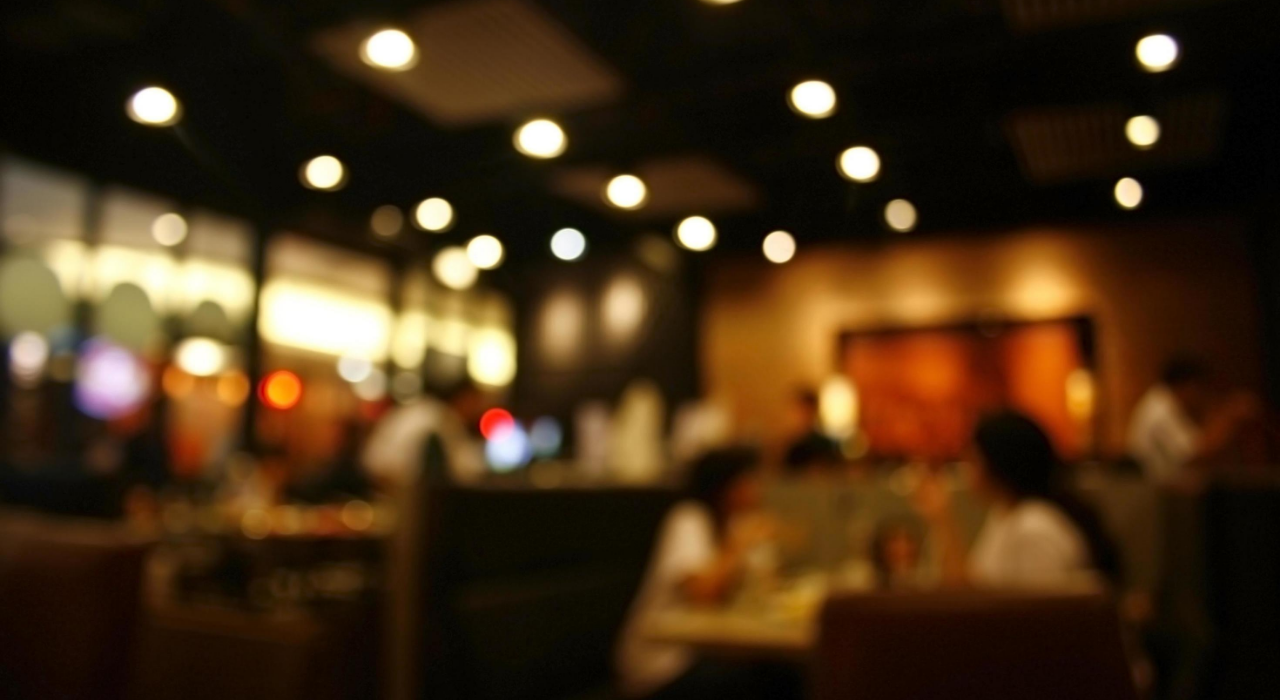
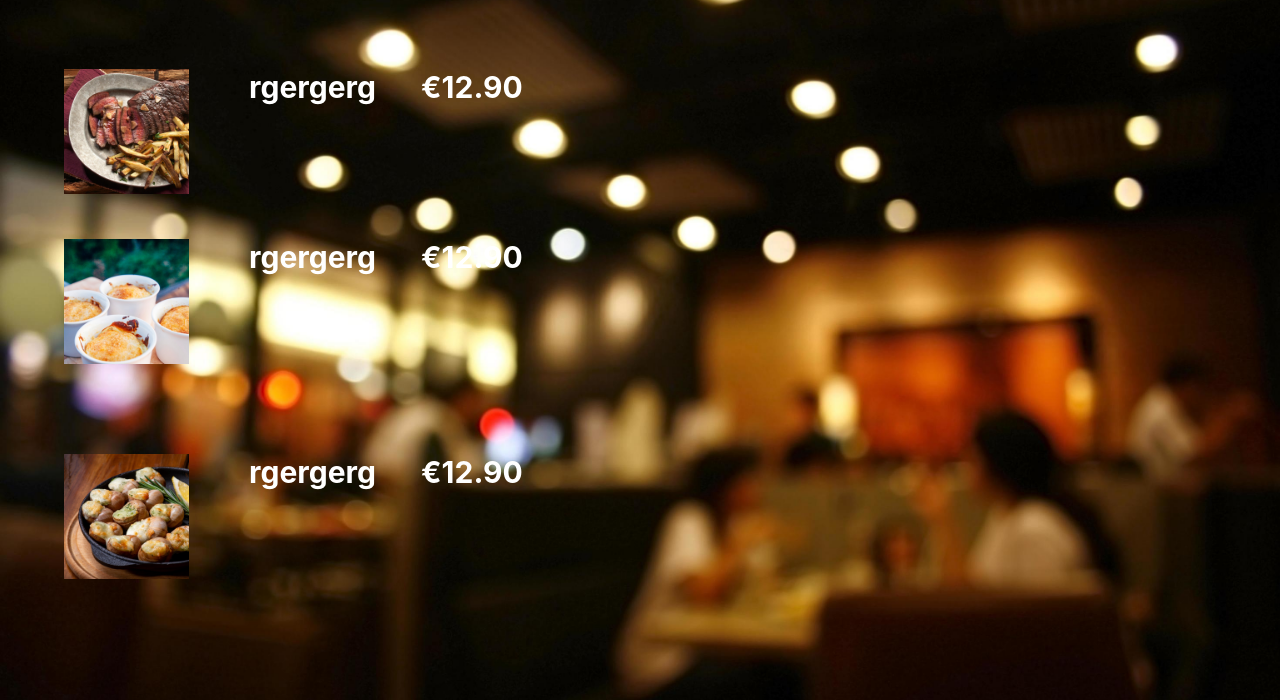
Before and after one commit to ililuab/Mini-Crud-Project, a PHP site: page /menu.php in a window 1280 px wide. Shown: the part 100-800 px from the top of the page. Run offline with PHP 8.4, Linux system fonts and the light colour scheme.

Commit message:
git pull request

```diff
--- a/css/styles.css
+++ b/css/styles.css
@@ -608,3 +608,104 @@ img{
 }
 
 /* Einde - Shoppingcart */
+
+/* Begin - Reserveren */
+
+.container-reserveren {
+  margin-top: 30px;
+  margin-left: 40%;
+  display: flex;
+  justify-content: center;
+  align-items: center;
+  width: 400px;
+}
+
+.reserveren-main-tekst {
+  font-size: 50px;
+}
+
+#resForm {
+  max-width: 400px;
+  border: 1px solid #aaa;
+}
+#resForm label, #resForm input, #resForm select {
+  display: block;
+  flex-wrap: wrap;
+  box-sizing: border-box;
+  width: 100%;
+  margin: 5px 0;
+}
+#resForm input[type="submit"] {
+  background: #964b00;
+  border: 0;
+  padding: 15px 0;
+  margin-top: 15px;
+  cursor: pointer;
+}
+/* Einde - Reserveren */
+
+/* Begin - Menu */
+
+.container-menu {
+  display: flex;
+  flex-wrap: wrap;
+  max-width: 1200px;
+  margin: 0 auto;
+  padding: 1.5em;
+}
+
+.menu {
+  font-family: "Inter", sans-serif;
+  font-size: 30px;
+}
+
+.menu-group-head {
+  margin: 0;
+  padding-bottom: 1em;
+  border-bottom: 2px solid #ccc;
+}
+
+.menu-groep {
+  display: grid;
+  grid-template-columns: 1fr;
+  gap: 1.5em;
+  padding: 1.5em 0;
+}
+
+.menu-item {
+  display: flex;
+}
+
+.menu-item-plaatje {
+  width: 160px;
+  height: 160px;
+  object-fit: cover;
+  margin-right: 2em;
+}
+
+.menu-item-tekst {
+  flex-grow: 1;
+}
+
+.menu-item-head {
+  display: flex;
+  color: white;
+  justify-content: space-between;
+  margin: 0;
+}
+
+.menu-item-naam {
+  margin-right: 1.5em;
+}
+
+.menu-item-beschrijving {
+  line-height: 1.6;
+}
+
+  .menu-item-plaatje {
+    width: 125px;
+    height: 125px;
+  }
+
+
+/* Einde - Menu */
--- a/menu.php
+++ b/menu.php
@@ -32,12 +32,49 @@
       </div>
     </div>
   </header>
-  <body>
+<body>
+  <div class="container-menu">
+    <div class="menu">
+      <div class="menu-groep">
+        <div class="menu-item">
+          <img class="menu-item-plaatje" src="Shopping/upload/product1.png" alt="">
+          <div class="menu-item-tekst">
+            <h4 class="menu-item-head">
+              <span class="menu-item-naam">rgergerg</span>
+              <span class="menu-item-prijs">€12.90</span>
+            </h4>
+            <p class="menu-item-beschrijving">   </p>
+          </div>
+        </div>
+        <div class="menu-item">
+          <img class="menu-item-plaatje" src="Shopping/upload/product2.png" alt="">
+          <div class="menu-item-tekst">
+            <h4 class="menu-item-head">
+              <span class="menu-item-naam">rgergerg</span>
+              <span class="menu-item-prijs">€12.90</span>
+            </h4>
+            <p class="menu-item-beschrijving">
 
+            </p>
+          </div>
+        </div>
+      </div>
+      <div class="menu-groep">
+        <div class="menu-item">
+          <img class="menu-item-plaatje" src="Shopping/upload/product3.png" alt="">
+          <div class="menu-item-tekst">
+            <h4 class="menu-item-head">
+              <span class="menu-item-naam">rgergerg</span>
+              <span class="menu-item-prijs">€12.90</span>
+            </h4>
+            <p class="menu-item-bescrhijving">
 
+            </p>
+          </div>
+        </div>
+      </div>
+    </div>
+  </div>
+</body>
 
-
-
-  <script src="js/main.js"></script>
-  </body>
 </html>
--- a/reserveren.php
+++ b/reserveren.php
@@ -37,15 +37,16 @@ if (isset($_POST["date"])) {
   if ($_RSV->save(
     $_POST["date"], $_POST["slot"], $_POST["name"],
     $_POST["email"], $_POST["tel"], $_POST["notes"])) {
-  } else { echo "<div class='err'>".$_RSV->error."</div>"; }
+  } else { echo $_RSV->error."</div>"; }
 }
 ?>
     <div class="container-reserveren">
         <div class="reserveren">
             <p class="reserveren-main-tekst">Reserveren</p>
+            <br>
             <form id="resForm" method="post" target="_self">
                 <label for="res_name">Naam</label>
-                <input class="input-reserveren" type="text" required name="name" placeholder="bijv..(ilias)" />
+                <input class="input-reserveren" type="text" required name="name" placeholder="bijv..(henk)" />
 
                 <label for="res_email">Email</label>
                 <input class="input-reserveren" type="email" required name="email" placeholder="xxxxx@gmail.com" />
@@ -55,7 +56,6 @@ if (isset($_POST["date"])) {
 
                 <label for="res_notes">Vragen (OPTIONEEL)</label>
                 <input class="input-reserveren" type="text" name="notes" placeholder="vragen?.." />
-
                 <?php
 
   $mindate = date("Y-m-d");
--- a/verwerk-reserveren.php
+++ b/verwerk-reserveren.php
@@ -24,7 +24,7 @@ class Reservation {
 
     try {
       $this->stmt = $this->pdo->prepare(
-        "INSERT INTO `reservation` (`res_date`, `res_slot`, `res_name`, `res_email`, `res_tel`, `res_notes`) VALUES (?,?,?,?,?,?)"
+        "INSERT INTO `reservations` (`res_date`, `res_slot`, `res_name`, `res_email`, `res_tel`, `res_notes`) VALUES (?,?,?,?,?,?)"
       );
       $this->stmt->execute([$date, $slot, $name, $email, $tel, $notes]);
     } catch (Exception $ex) {
```
Also changed, not shown: fotosenvideos/koffiereserveren.jpg (added).
